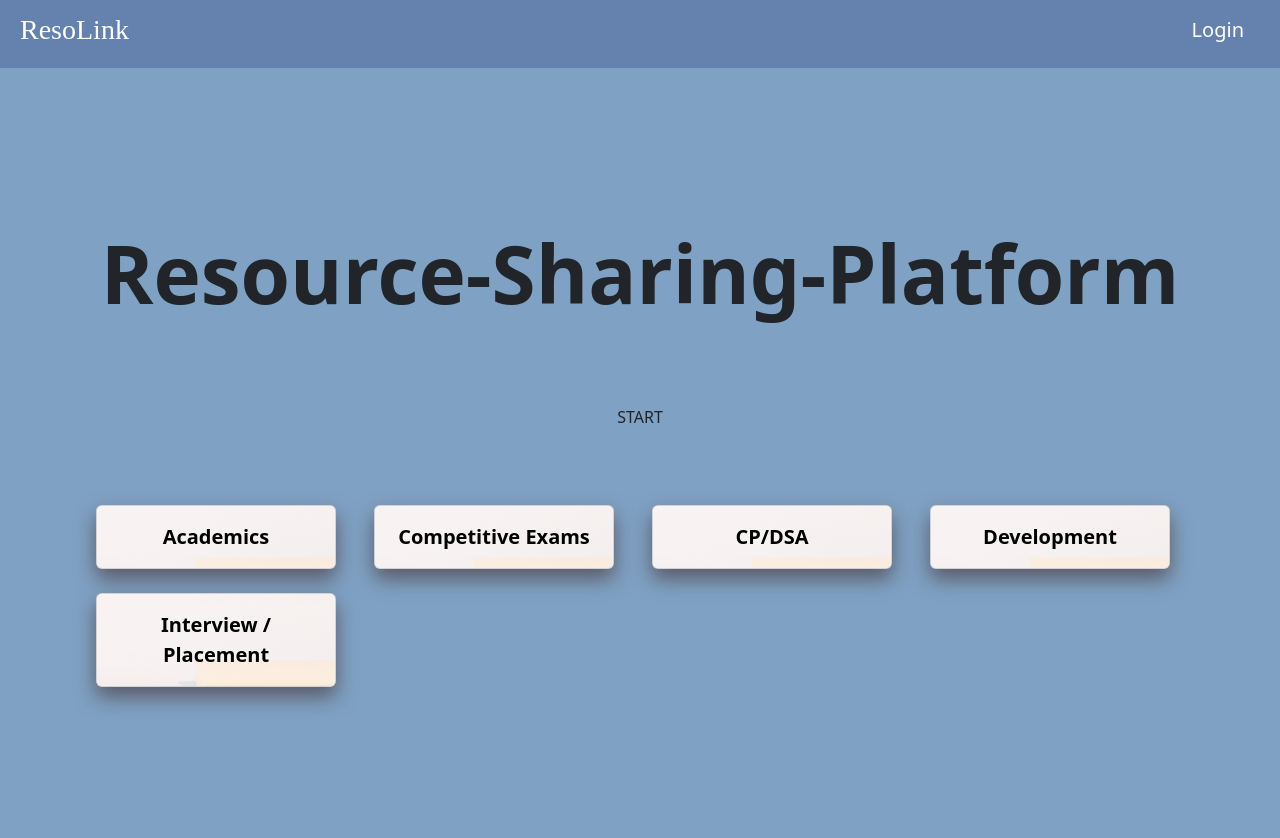
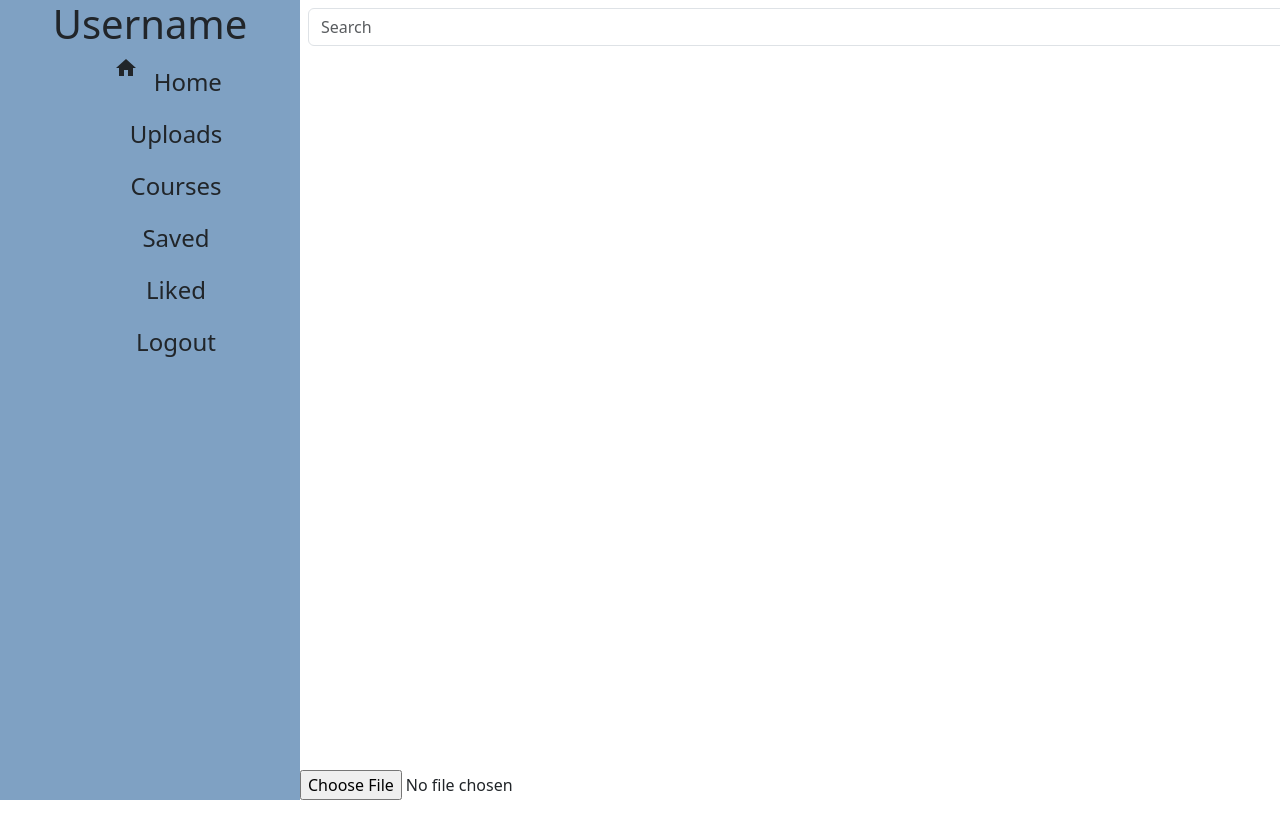
Before and after one commit to TVimala/Resource-Sharing-Platform, a React (Vite) app: page / in a window 1280 px wide. Shown: the top 838 px of the page. After the commit the page ends 800 px from the top, so only its background shows below. Built offline with nearby package versions, Linux system fonts and the light colour scheme.

Commit message:
add:changes

```diff
--- a/src/App.css
+++ b/src/App.css
@@ -40,3 +40,12 @@
 .read-the-docs {
   color: #888;
 } */
+*{
+  margin: 0;
+  padding: 0;
+  box-sizing: border-box;
+}
+.App{
+  width: 100vw;
+  height: 100vh;
+}
--- a/src/RootLayout.jsx
+++ b/src/RootLayout.jsx
@@ -7,9 +7,9 @@ import UploadBar from "./components/uploadBar/UplaodBar"
 function RootLayout() {
   return (
     <div>
-      <Header/>
-       <div style={{minHeight:'90vh'}}> <Outlet/></div>
-      {/* <div className="grid-container">
+      {/* <Header/>
+       <div style={{minHeight:'90vh'}}> <Outlet/></div> */}
+      <div className="grid-container">
       <div className="searchbar-container">
         <SearchBar />
       </div>
@@ -19,7 +19,7 @@ function RootLayout() {
       <div className="uploadbar-container">
         <UploadBar />
       </div>
-    </div> */}
+    </div>
     </div>
   )
 }
--- a/src/components/courseCards/CourseCards.css
+++ b/src/components/courseCards/CourseCards.css
@@ -1,42 +1,35 @@
  .card {
-    /* position: relative; */
-    width: 15rem; /* Adjust width */
-    height: 15rem;
-    border-radius: 1.5rem; /* Rounded corners */
+  width: 15rem;
+  height: 15rem;
+    border-radius: 1.5rem;
     overflow: hidden;
-    cursor: pointer;
       box-shadow: 0 10px 20px rgb(90, 90, 103);
-    background-color: #ccd0d3; /* Background color */
+      position: relative;
   }
   .card.dark-mode {
-    background-color: #2d3748; /* Dark mode background color */
+    background-color: #2d3748;
     box-shadow: 0 2px 6px rgba(0, 0, 0, 0.4); /* Dark mode shadow */
   }
-  .card-link {
-    display: block;
+  .card-link{
     width: 100%;
-    height: 100%;
     text-decoration: none;
-  }
-  .card-background {
-    position: absolute;
-    top: 0;
-    left: 0;
-    width: 100%;
-    height: 100%;
-    background-size: cover;
-    background-position: center;
-    opacity: 0.5; /* Transparency */
   }
   .card-text {
     position: relative;
-    display: flex;
     align-items: center;
-    justify-content: center;
-    width: 100%;
-    height: 100%;
     color: black;
-    font-size: 1.25rem; /* Adjust text size */
-    font-weight: 600; /* Bold text */
+    font-size: 1.25rem;
+    font-weight: 600;
     text-align: center;
   }
+  .card-background{
+    width: 100%;
+  height: 200px;
+  background-size: cover;
+  }
+  .row {
+    display: flex;
+    flex-wrap: wrap;
+    justify-content: space-evenly;
+    gap: 10px;
+  }
--- a/src/components/courseCards/CourseCards.jsx
+++ b/src/components/courseCards/CourseCards.jsx
@@ -11,8 +11,8 @@ function CourseCards({cardData}) {
       <div className="card">
         <div className="card-body">
         <Link to={card.link} className="card-link">
-          <div className="card-background"
-            style={{ backgroundImage: `url(${card.image})` }}
+        <div className="card-background"
+            style={{ backgroundImage: `url(${card.image})`}}
           />
           <div className="card-text">
             {card.domain}
--- a/src/components/dashboard/Dashboard.css
+++ b/src/components/dashboard/Dashboard.css
@@ -7,6 +7,7 @@
     height: auto;
     display: flex;
     flex-direction: row;
+    align-items: center;
     justify-content: space-evenly;
 }
 .dashboard{
@@ -18,25 +19,27 @@
 .links{
    list-style : none;
 }
-/* SearchBar at the top */
 .grid-container {
 display: grid;
-  grid-template-columns: 1fr 3fr;
+  grid-template-columns: 300px 3fr;
   grid-template-rows: auto 1fr auto;
   min-height: 100vh;
 }
 .searchbar-container {
-    grid-column: 1/3;
+    grid-column:2/3;
     grid-row: 1/2;
 }
-/* Dashboard on the left */
 .dashboard-container{
     grid-column: 1/2;
     text-align: center;
-    grid-row: 1/3;
+    grid-row: 1/4;
 }
-/* UploadBar at the bottom, spanning full width */
 .uploadbar-container{
-    grid-column: 1/3;
+    grid-column: 2/3;
     grid-row:3/4;
 }
+.nav-link:hover {
+    height: 70px;
+    cursor: pointer;
+    background-color: white;
+}
--- a/src/components/dashboard/Dashboard.jsx
+++ b/src/components/dashboard/Dashboard.jsx
@@ -1,29 +1,32 @@
 import React from 'react'
 import './Dashboard.css'
 import { Link } from 'react-router-dom';
+import { MdHome } from "react-icons/md";
+
 function Dashboard() {
   return (
     <div className='dashboard'>
       <h1>Username</h1>
       <div className='nav'>
       <ul className='links'>
-      <li className='nav-item'>
-            <Link to="" className='nav-link text-dark'>Home</Link>
+      <li className='nav-item d-flex'>
+      <MdHome className='fs-4 text-center' />
+            <Link to="" className='nav-link text-dark align-items-center fs-4 rounded'>Home</Link>
           </li>
           <li className='nav-item'>
-            <Link to="/uploads" className='nav-link text-dark'>Uploads</Link>
+            <Link to="/uploads" className='nav-link text-dark fs-4 rounded'>Uploads</Link>
           </li>
           <li className='nav-item'>
-            <Link to='' className='nav-link text-dark'>Courses</Link>
+            <Link to='' className='nav-link text-dark fs-4 rounded'>Courses</Link>
           </li>
           <li className='nav-item'>
-            <Link to="/saved" className='nav-link text-dark'>Saved</Link>
+            <Link to="/saved" className='nav-link text-dark fs-4 rounded'>Saved</Link>
           </li>
           <li className='nav-item'>
-            <Link to="/liked" className='nav-link text-dark'>Liked</Link>
+            <Link to="/liked" className='nav-link text-dark fs-4 rounded'>Liked</Link>
           </li>
           <li className='nav-item'>
-            <Link to="/logout" className='nav-link text-dark'>Logout</Link>
+            <Link to="/logout" className='nav-link text-dark fs-4 rounded'>Logout</Link>
           </li>
       </ul>
       </div>
--- a/src/components/home/Home.css
+++ b/src/components/home/Home.css
@@ -1,9 +1,8 @@
 .home-container {
-    display: flex;
-    flex-direction: column;
+
     align-items: center;
     justify-content: center;
-    min-height: 100vh; /* Ensure the container takes at least the full viewport height */
+    min-height: 100vh;
     background-color:  #7Fa1c3;
   }
   /* .image img {
@@ -23,7 +22,6 @@
     height: 80px;
     background-color: transparent;
     border: 3px solid rgb(20, 19, 19);
-    font-size: 40px;
   }
  .resource{
   font-weight: 600;
--- a/src/components/home/Home.jsx
+++ b/src/components/home/Home.jsx
@@ -5,9 +5,9 @@ import './Home.css'
 
 function Home() {
   return (
-    <div className='home-container'>
-      <h1 className='resource p-5'>Resource-Sharing-Platform</h1>
-     <button className=" start btn">START</button>
+    <div className='home-container text-center'>
+      <h1 className='resource p-3'>Resource-Sharing-Platform</h1>
+     <button className="start btn fs-4">START</button>
        <div className='courseimg m-5 flex'>
        <CourseCards cardData={cardData}/>
        </div>
--- a/src/components/searchBar/SearchBar.css
+++ b/src/components/searchBar/SearchBar.css
@@ -1,8 +1,6 @@
-.search-bar-container {
-    display: flex;
-    justify-content: flex-end; /* Aligns the search bar to the right */
+  .search-bar {
+   width: 100%;
   }
-  .search-bar {
-    /* flex: 1; */
-    width: 74%; /* Ensures the search bar doesn't overflow */
+  .search-bar-container{
+      overflow: hidden;
   }
--- a/src/components/searchBar/SearchBar.jsx
+++ b/src/components/searchBar/SearchBar.jsx
@@ -8,7 +8,7 @@ function SearchBar() {
   return (
     <div className="search-bar-container">
       <Form className="search-bar">
-        <InputGroup className="my-3">
+        <InputGroup className="m-2">
          <Form.Control placeholder="Search" />
         </InputGroup>
       </Form>
--- a/src/components/uploadBar/UplaodBar.jsx
+++ b/src/components/uploadBar/UplaodBar.jsx
@@ -1,9 +1,12 @@
-import React from 'react'
-
+import React, { useState } from 'react'
+import { FiUpload } from "react-icons/fi";
 function UplaodBar() {
+  const [file,setfile]=useState();
   return (
     <div className='uploadbar'>
-      Uploadbar
+      <input type="file" onChange={(e)=>setfile(e.target.files[0])} />
+      {/* <button><FiUpload />
+      </button> */}
     </div>
   )
 }
--- a/src/index.css
+++ b/src/index.css
@@ -67,3 +67,8 @@ button:focus-visible {
     background-color: #f9f9f9;
   }
 } */
+*{
+  margin: 0;
+  padding: 0;
+  box-sizing: border-box;
+}
```
